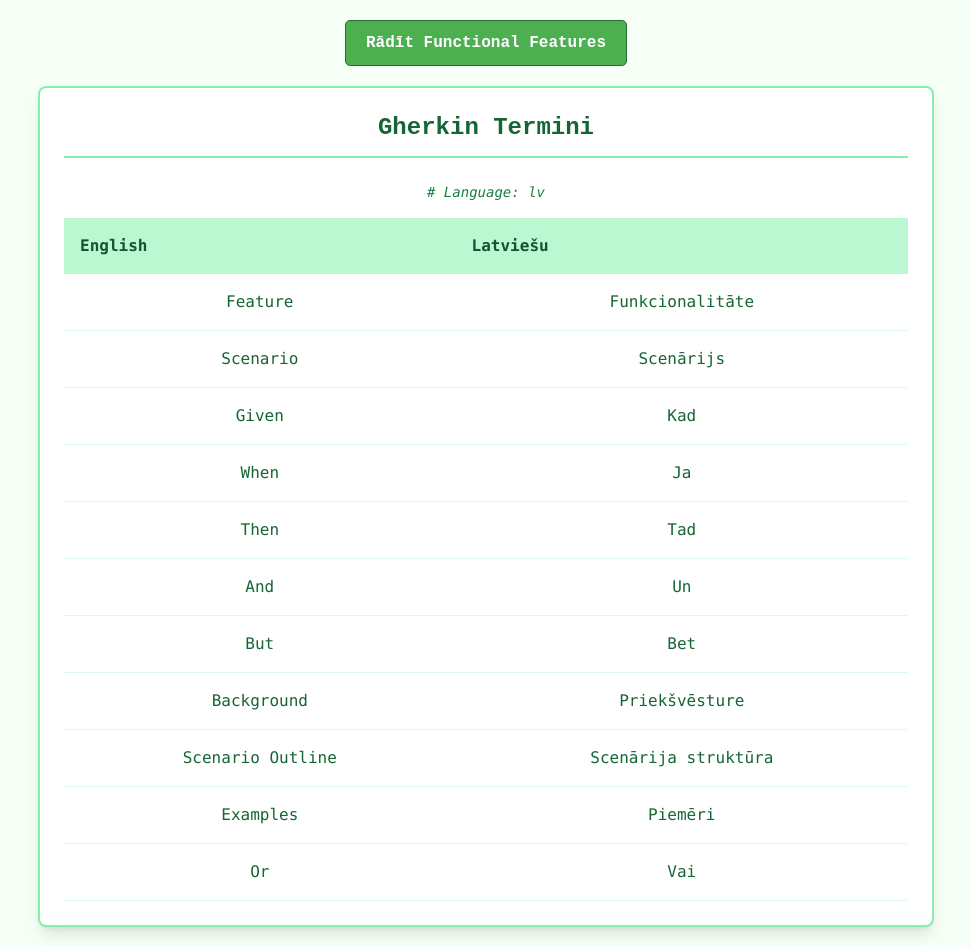
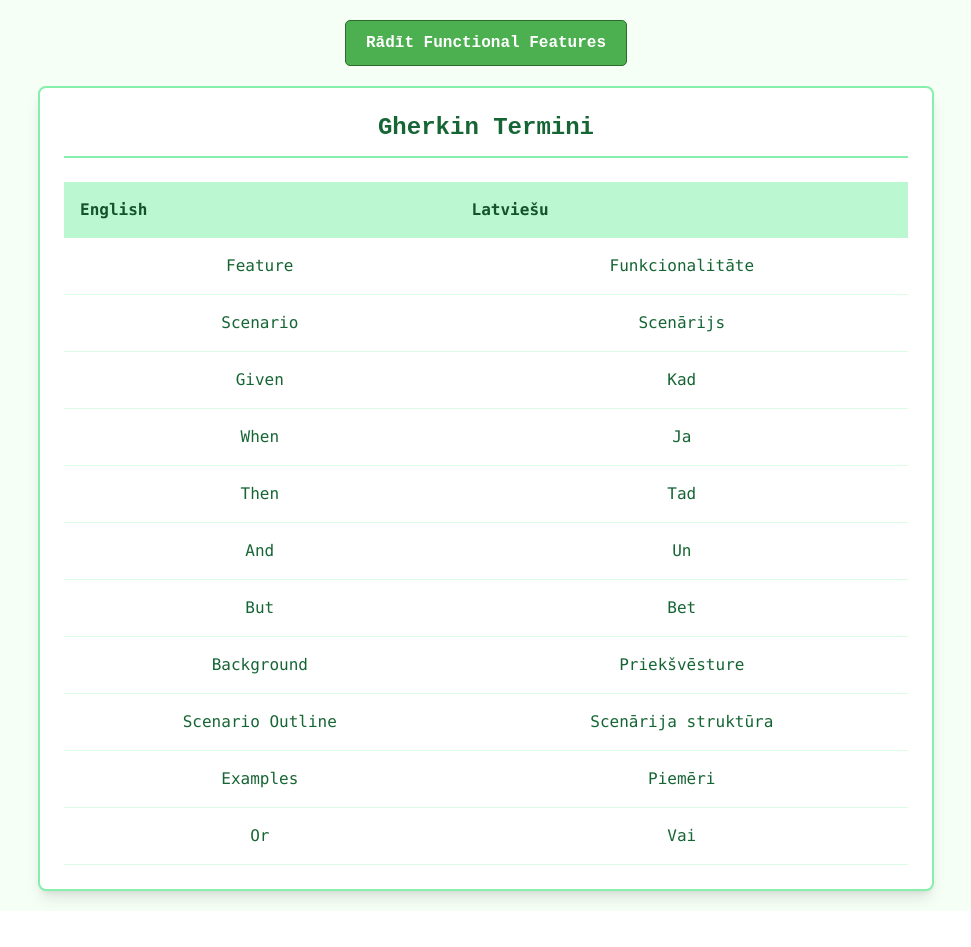
Before and after one commit to eaterz/gherkin, a React (Create React App) app: page / in a window 1280 px wide. Shown: the whole page, without its empty margins (154-1125 px from the left). After the commit the page ends 911 px from the top, so only its background shows below. Built offline with nearby package versions, Linux system fonts and the light colour scheme.

Commit message:
emils suck dick

```diff
--- a/src/components/Translations.js
+++ b/src/components/Translations.js
@@ -79,9 +79,6 @@
                 <h2 className="text-2xl font-bold text-green-800 mb-6 border-b-2 border-green-300 pb-3">
                     Gherkin Termini
                 </h2>
-                <p className="mb-4 text-green-700 font-mono text-sm italic">
-                    # Language: lv
-                </p>
                 <TranslationsTable data={translationsData} />
             </div>
         </div>
```
